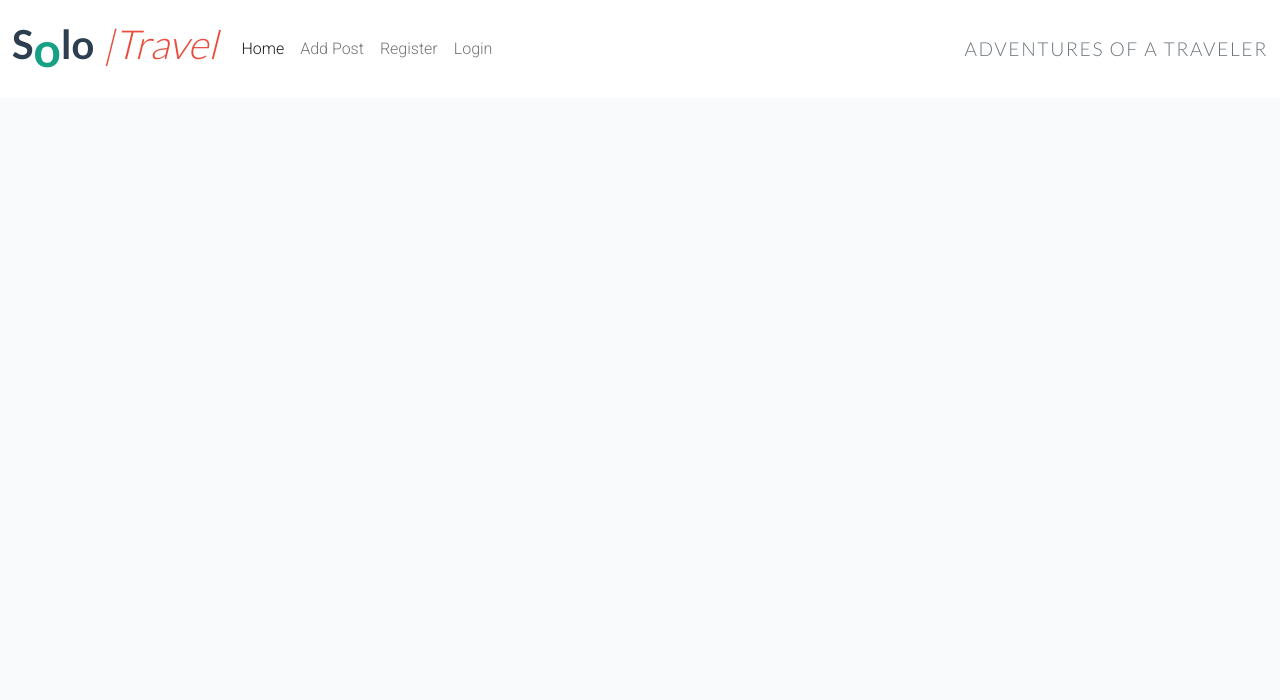
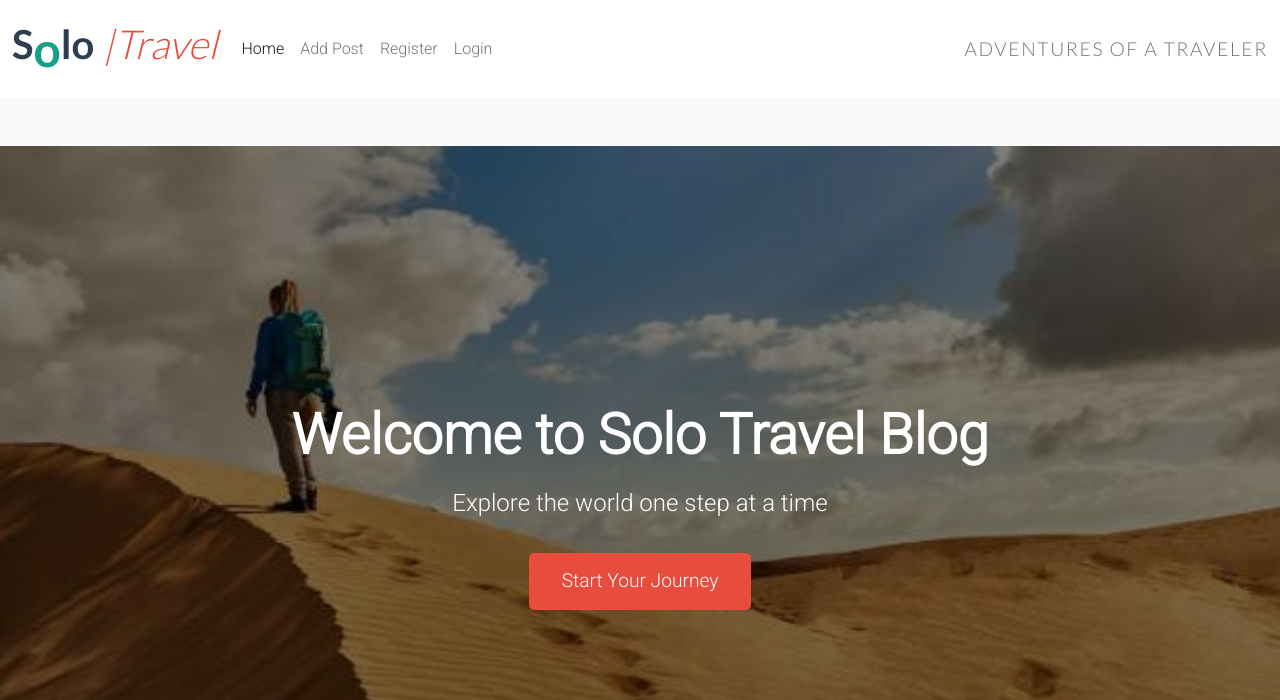
Before and after one commit to fh255/solo-travel, a Django app: page / in a window 1280 px wide. Shown: the top 700 px of the page. Run offline with Django 3.2, Linux system fonts and the light colour scheme; data that the repository does not hold is empty; parts of the project's set-up code (start-up, migrations or seed data) failed here and were passed over; grey boxes are pictures that could not be loaded.

Commit message:
add the hero image

```diff
--- a/static/css/style.css
+++ b/static/css/style.css
@@ -3,6 +3,58 @@ body {
     background-color: #F9FAFC;
     font-family: 'Roboto', sans-serif;
 }
+
+/* Hero Section */
+.hero {
+    background-size: cover;
+    background-position: center center;
+    height: 90vh; /* Increase the height to make the hero section larger */
+    display: flex;
+    align-items: center;
+    justify-content: center;
+    position: relative;
+    color: white;
+    text-align: center;
+}
+
+.hero::after {
+    content: '';
+    position: absolute;
+    top: 0;
+    left: 0;
+    width: 100%;
+    height: 100%;
+    background: rgba(0, 0, 0, 0.5); /* Dark overlay for text readability */
+}
+
+.hero-container {
+    position: relative;
+    z-index: 2;
+}
+
+.hero-title {
+    font-size: 3.5rem;
+    font-weight: 700;
+    margin-bottom: 1rem;
+}
+
+.hero-subtitle {
+    font-size: 1.5rem;
+    margin-bottom: 2rem;
+}
+
+.btn-primary {
+    background-color: #E74C3C;
+    border-color: #E74C3C;
+    font-size: 1.2rem;
+    padding: 0.8rem 2rem;
+}
+
+.btn-primary:hover {
+    background-color: #C0392B;
+    border-color: #C0392B;
+}
+
 
 /* Brand name styles */
 .brand {
--- a/templates/index.html
+++ b/templates/index.html
@@ -1,6 +1,17 @@
 {% extends "base.html" %}
 
+{% load static %}
+
 {% block content %}
+<!-- Hero Section -->
+<section class="hero" style="background-image: url({% static 'images/hero.jpg' %});">
+    <div class="hero-container">
+        <h1 class="hero-title">Welcome to Solo Travel Blog</h1>
+        <p class="hero-subtitle">Explore the world one step at a time</p>
+        <a href="{% url 'add_post' %}" class="btn btn-primary btn-lg">Start Your Journey</a>
+    </div>
+</section>
+
 <div class="container-fluid">
     <div class="row">
         <div class="col-12 mt-3 left">
```
Also changed, not shown: static/images/hero.jpg (added).
